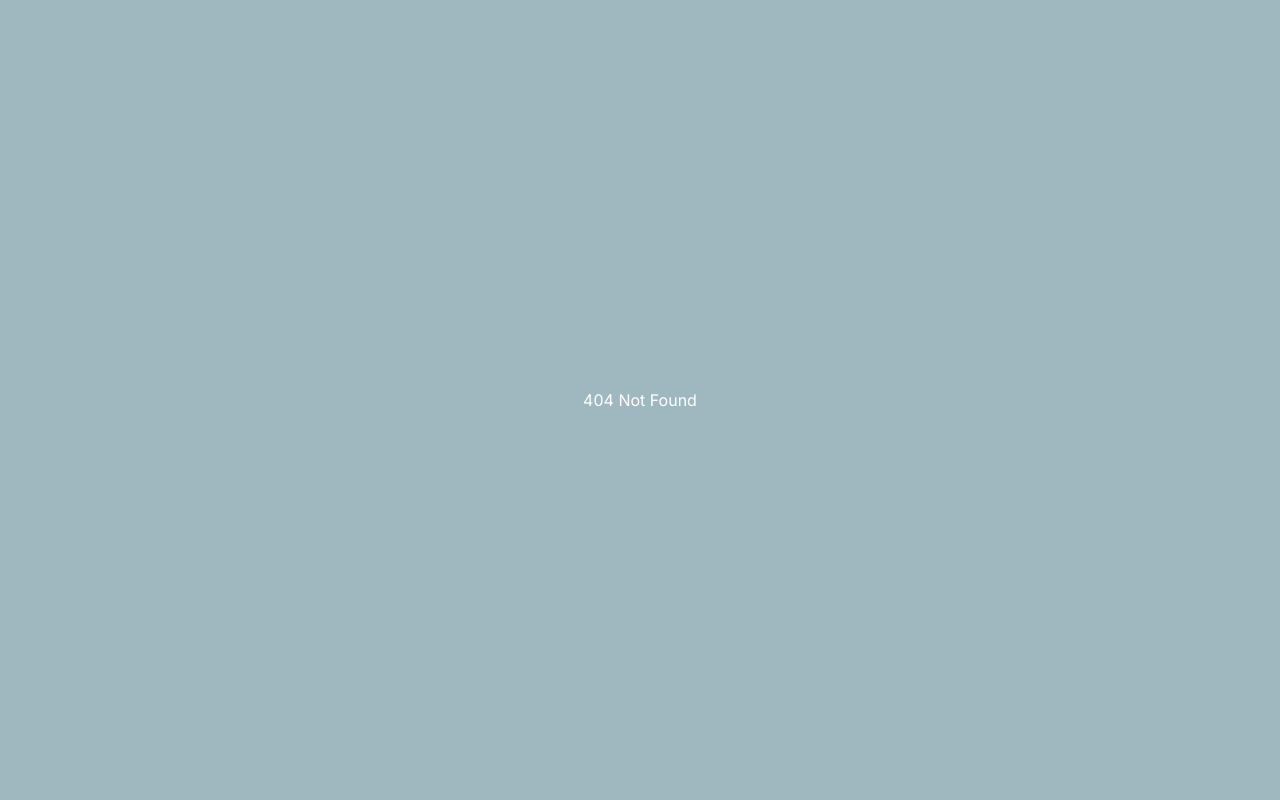
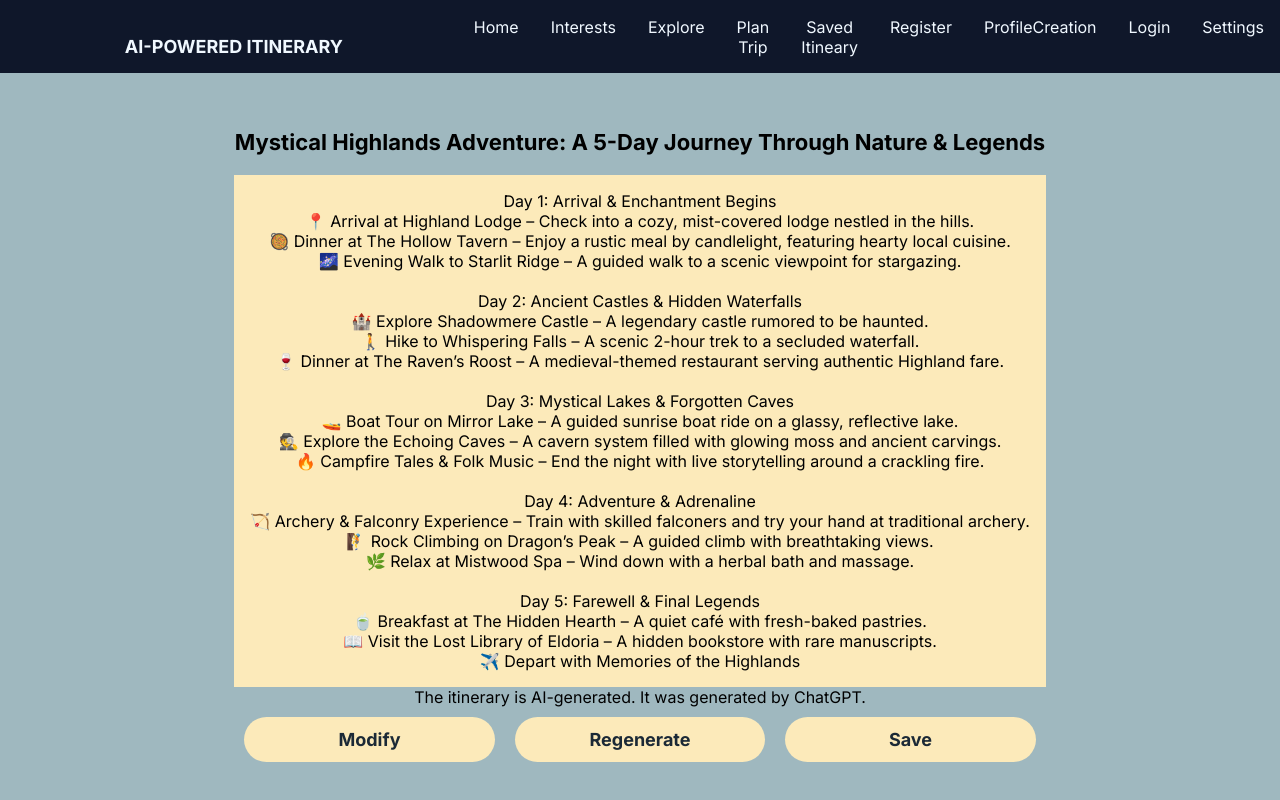
Before and after one commit to AI-Powered-Itinerary-Planner/AI-Powered-Itinerary, a React (Vite) app in the folder frontend/: page /generateItinerary in a window 1280 px wide. Before the commit this address had no page. Shown: the top 800 px of the page. Built offline with nearby package versions, Linux system fonts and the light colour scheme.

Commit message:
Generate Itinerary Interface

```diff
--- a/frontend/src/components/PlanTripForm.jsx
+++ b/frontend/src/components/PlanTripForm.jsx
@@ -3,6 +3,7 @@ import { useForm } from "react-hook-form";
 import DatePicker from "react-datepicker";
 import axios from "axios";
 import "react-datepicker/dist/react-datepicker.css";
+import { useNavigate } from 'react-router-dom';
 
 const travelGroups = [
   { value: "solo", label: "Solo" },
@@ -55,6 +56,8 @@ const PlanTripForm = () => {
   const onSubmit = (data) => {
     console.log("Form Data:", data);
   };
+
+  const navigate = useNavigate();
 
   return (
     <div className="forms">
@@ -133,7 +136,7 @@ const PlanTripForm = () => {
         {errors.budget && <p>{errors.budget.message}</p>}
 
         {/* Submit Button */}
-        <button type="submit">Generate Itinerary</button>
+        <button type="submit" onClick={() => navigate('/generateItinerary')}>Generate Itinerary</button>
       </form>
     </div>
   );
--- /dev/null
+++ b/frontend/src/pages/GenerateItinerary.css
@@ -0,0 +1,21 @@
+.page {
+    padding-top: 100px;
+}
+
+
+#itinerary {
+    background-color: #FCEABA;
+    color: black;
+    padding: 1em;
+}
+
+
+.disclaimer {
+    color: black;
+}
+
+
+#buttons {
+    display: flex;
+    justify-content: center;
+}
--- /dev/null
+++ b/frontend/src/pages/GenerateItinerary.jsx
@@ -0,0 +1,43 @@
+import './GenerateItinerary.css';
+
+
+const GenerateItinerary = () => {
+    return(
+        <div class="page">
+            <h1>Mystical Highlands Adventure: A 5-Day Journey Through Nature & Legends</h1>
+            <div id="itinerary">
+                Day 1: Arrival & Enchantment Begins<br/>
+                📍 Arrival at Highland Lodge – Check into a cozy, mist-covered lodge nestled in the hills.<br/>
+                🥘 Dinner at The Hollow Tavern – Enjoy a rustic meal by candlelight, featuring hearty local cuisine.<br/>
+                🌌 Evening Walk to Starlit Ridge – A guided walk to a scenic viewpoint for stargazing.<br/>
+                <br/>
+                Day 2: Ancient Castles & Hidden Waterfalls<br/>
+                🏰 Explore Shadowmere Castle – A legendary castle rumored to be haunted.<br/>
+                🚶 Hike to Whispering Falls – A scenic 2-hour trek to a secluded waterfall.<br/>
+                🍷 Dinner at The Raven’s Roost – A medieval-themed restaurant serving authentic Highland fare.<br/>
+                <br/>
+                Day 3: Mystical Lakes & Forgotten Caves<br/>
+                🚤 Boat Tour on Mirror Lake – A guided sunrise boat ride on a glassy, reflective lake.<br/>
+                🕵️ Explore the Echoing Caves – A cavern system filled with glowing moss and ancient carvings.<br/>
+                🔥 Campfire Tales & Folk Music – End the night with live storytelling around a crackling fire.<br/>
+                <br/>
+                Day 4: Adventure & Adrenaline<br/>
+                🏹 Archery & Falconry Experience – Train with skilled falconers and try your hand at traditional archery.<br/>
+                🧗 Rock Climbing on Dragon’s Peak – A guided climb with breathtaking views.<br/>
+                🌿 Relax at Mistwood Spa – Wind down with a herbal bath and massage.<br/>
+                <br/>
+                Day 5: Farewell & Final Legends<br/>
+                🍵 Breakfast at The Hidden Hearth – A quiet café with fresh-baked pastries.<br/>
+                📖 Visit the Lost Library of Eldoria – A hidden bookstore with rare manuscripts.<br/>
+                ✈️ Depart with Memories of the Highlands
+            </div>
+            <p class="disclaimer">The itinerary is AI-generated. It was generated by ChatGPT.</p>
+            <div id="buttons">
+                <button>Modify</button>
+                <button>Regenerate</button>
+                <button>Save</button>
+            </div>
+        </div>
+    )
+}
+export default GenerateItinerary;
--- a/frontend/src/routes/Router.jsx
+++ b/frontend/src/routes/Router.jsx
@@ -8,6 +8,7 @@ import Settings from "../pages/Settings";
 import ProfileCreation from "../pages/ProfileCreation";
 import InterestPage from "../pages/InterestScreen";
 import Explore from "../pages/Explore";
+import GenerateItinerary from "../pages/GenerateItinerary";
 
 const router = createBrowserRouter([
     {
@@ -23,7 +24,8 @@ const router = createBrowserRouter([
             { path: "/register", element: <Register /> },
             { path: "/plantrip", element: <Plantrip /> },
             { path: "/settings", element: <Settings />},
-            { path: "/explore", element: <Explore/> }
+            { path: "/explore", element: <Explore/> },
+            { path: "/generateItinerary", element: <GenerateItinerary/> }
         ],
     },
 
```
